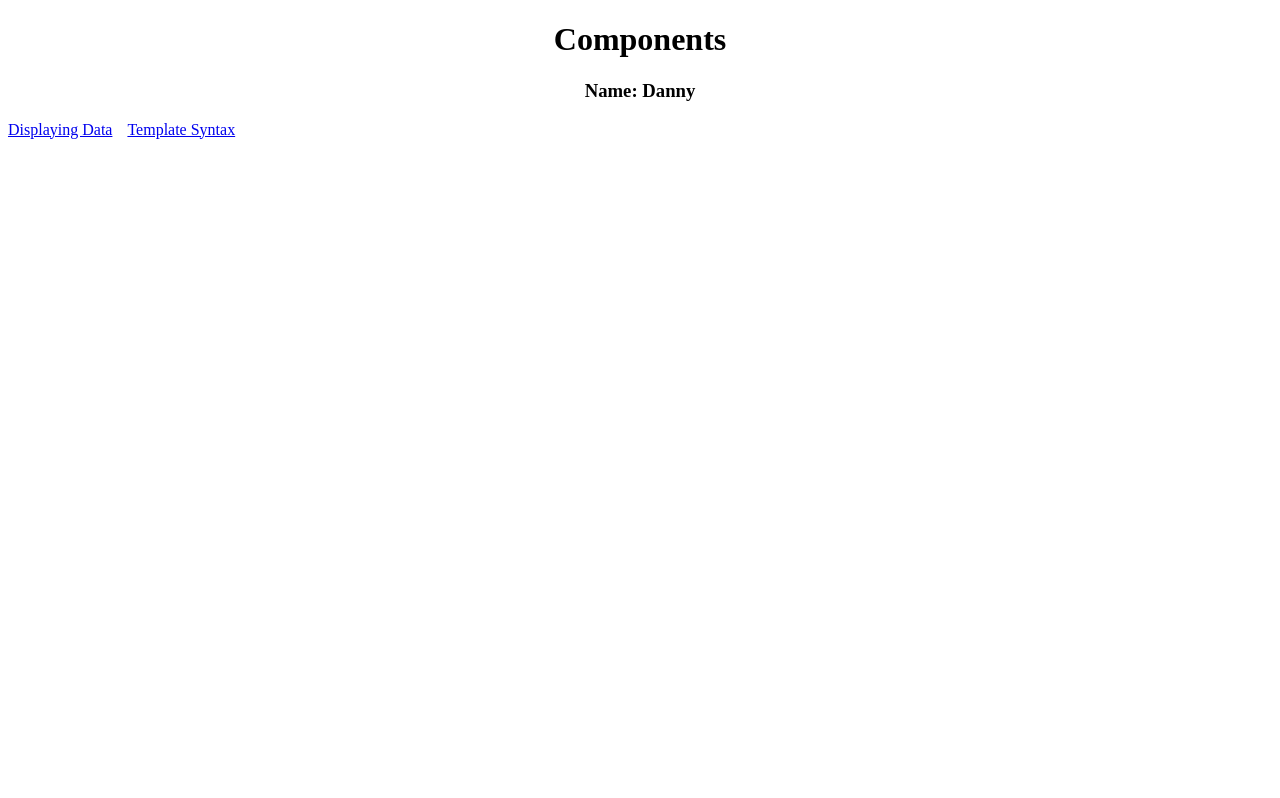
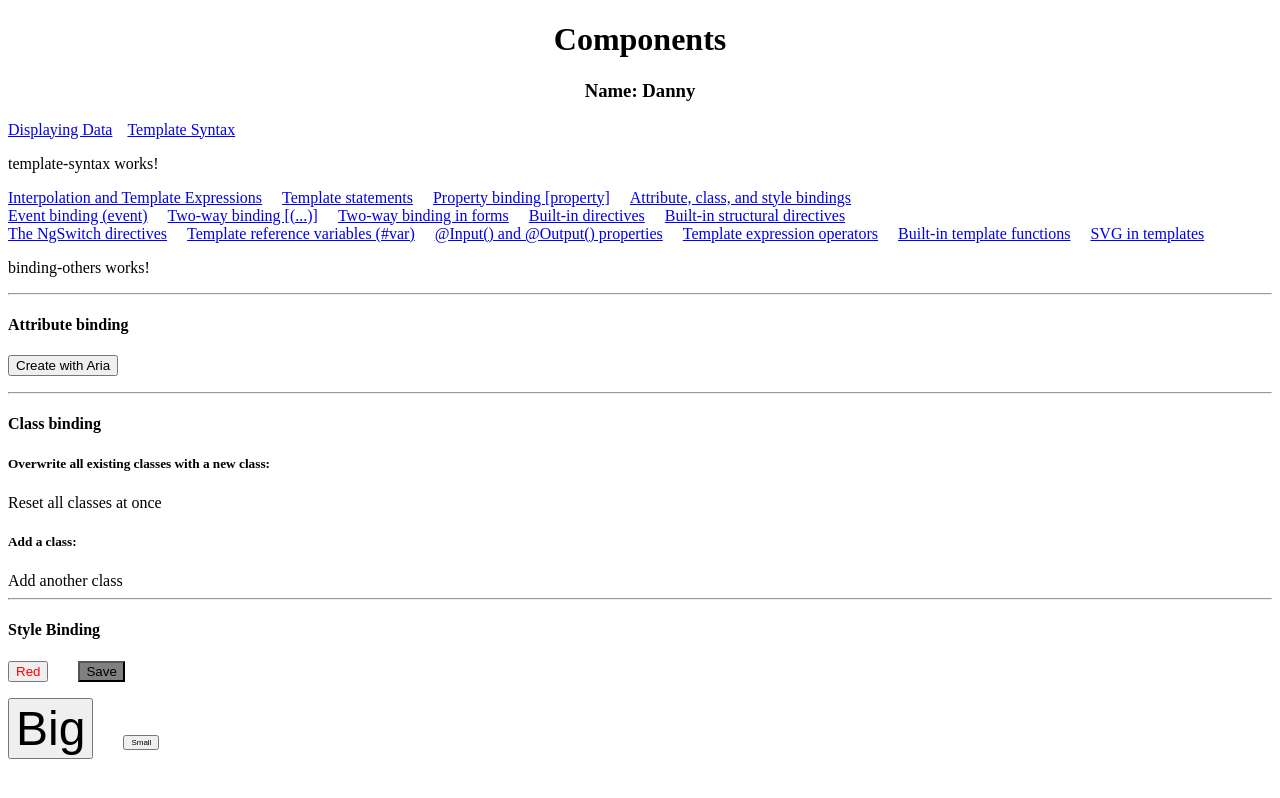
Before and after one commit to duannd/angular2, an Angular app in the folder components/: page /template-syntax/binding-others in a window 1280 px wide. Before the commit this address led to /. Built offline with nearby package versions, Linux system fonts and the light colour scheme.

Commit message:
Components & Templates :: Template syntax :: Finish Attribute, class and style binding

```diff
--- /dev/null
+++ b/components/src/app/template/binding-others/binding-others.component.html
@@ -0,0 +1,25 @@
+<p>binding-others works!</p>
+<hr />
+<!-- create and set an aria attribute for assistive technology -->
+<h4>Attribute binding</h4>
+<p>
+  <button [attr.aria-label]="actionName">{{actionName}} with Aria</button>
+</p>
+
+<hr/>
+<h4>Class binding</h4>
+<h5>Overwrite all existing classes with a new class:</h5>
+<div class="item clearance special" [attr.class]="resetClasses">Reset all classes at once</div>
+<h5>Add a class:</h5>
+<div class="item clearance special" [class.item-clearance]="itemClearance">Add another class</div>
+
+<hr />
+<h4>Style Binding</h4>
+<p>
+  <button [style.color]="isSpecial ? 'red': 'green'">Red</button>
+  <button style="margin-left: 30px" [style.background-color]="canSave ? 'cyan': 'grey'" >Save</button>
+</p>
+<p>
+  <button [style.fontSize.em]="isSpecial ? 3 : 1" >Big</button>
+  <button style="margin-left: 30px" [style.font-size.%]="!isSpecial ? 150 : 50" >Small</button>
+</p>
--- /dev/null
+++ b/components/src/app/template/binding-others/binding-others.component.ts
@@ -0,0 +1,27 @@
+import { Component, OnInit } from '@angular/core';
+
+@Component({
+  selector: 'app-binding-others',
+  templateUrl: './binding-others.component.html',
+  styles: []
+})
+export class BindingOthersComponent implements OnInit {
+
+  actionName: string;
+  resetClasses: string;
+  itemClearance = true;
+  isSpecial = false;
+  canSave = true;
+
+  constructor() { }
+
+  ngOnInit() {
+    this.actionName = 'Create';
+    this.resetClasses = 'reset-color';
+    setInterval(() => {
+      this.isSpecial = !this.isSpecial;
+      this.canSave = !this.canSave;
+    }, 5000);
+  }
+
+}
--- a/components/src/app/template/template-routing.module.ts
+++ b/components/src/app/template/template-routing.module.ts
@@ -4,6 +4,7 @@ import {TemplateSyntaxComponent} from './template-syntax.component';
 import {InterpolationComponent} from './interpolation/interpolation.component';
 import {StatementsComponent} from './statements/statements.component';
 import {BindingPropretyComponent} from './binding-proprety/binding-proprety.component';
+import {BindingOthersComponent} from './binding-others/binding-others.component';
 
 
 const routes: Routes = [
@@ -13,7 +14,8 @@ const routes: Routes = [
     children: [
       {path: 'interpolation', component: InterpolationComponent},
       {path: 'statements', component: StatementsComponent},
-      {path: 'binding-property', component: BindingPropretyComponent}
+      {path: 'binding-property', component: BindingPropretyComponent},
+      {path: 'binding-others', component: BindingOthersComponent}
     ]
   }
 ];
--- a/components/src/app/template/template-syntax.component.html
+++ b/components/src/app/template/template-syntax.component.html
@@ -3,9 +3,9 @@
   <a [routerLink]="['interpolation']"><span>Interpolation and Template Expressions</span></a>
   <a [routerLink]="['statements']"><span>Template statements</span></a>
   <a [routerLink]="['binding-property']"><span>Property binding [property]</span></a>
+  <a [routerLink]="['binding-others']"><span>Attribute, class, and style bindings</span></a>
 </div>
 <div>
-  <a [routerLink]="['']"><span>Attribute, class, and style bindings</span></a>
   <a [routerLink]="['']"><span>Event binding (event)</span></a>
   <a [routerLink]="['']"><span>Two-way binding [(...)]</span></a>
   <a [routerLink]="['']"><span>Two-way binding in forms</span></a>
--- a/components/src/app/template/template.module.ts
+++ b/components/src/app/template/template.module.ts
@@ -8,6 +8,7 @@ import { StatementsComponent } from './statements/statements.component';
 import { BindingPropretyComponent } from './binding-proprety/binding-proprety.component';
 import { ChildComponent } from './child/child.component';
 import { ParentComponent } from './parent/parent.component';
+import { BindingOthersComponent } from './binding-others/binding-others.component';
 
 
 @NgModule({
@@ -17,7 +18,8 @@ import { ParentComponent } from './parent/parent.component';
     StatementsComponent,
     BindingPropretyComponent,
     ChildComponent,
-    ParentComponent
+    ParentComponent,
+    BindingOthersComponent
   ],
   imports: [
     CommonModule,
```
